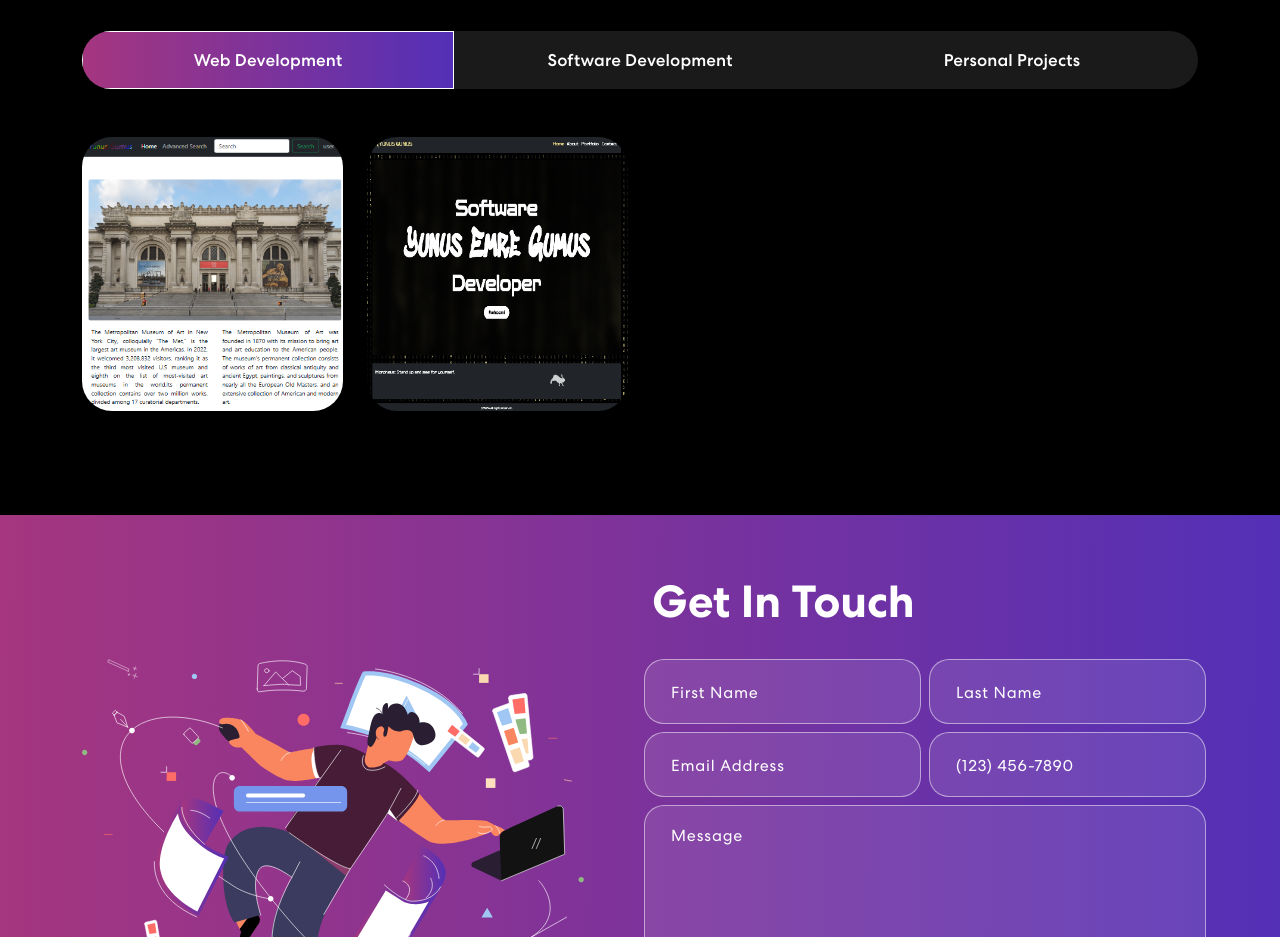
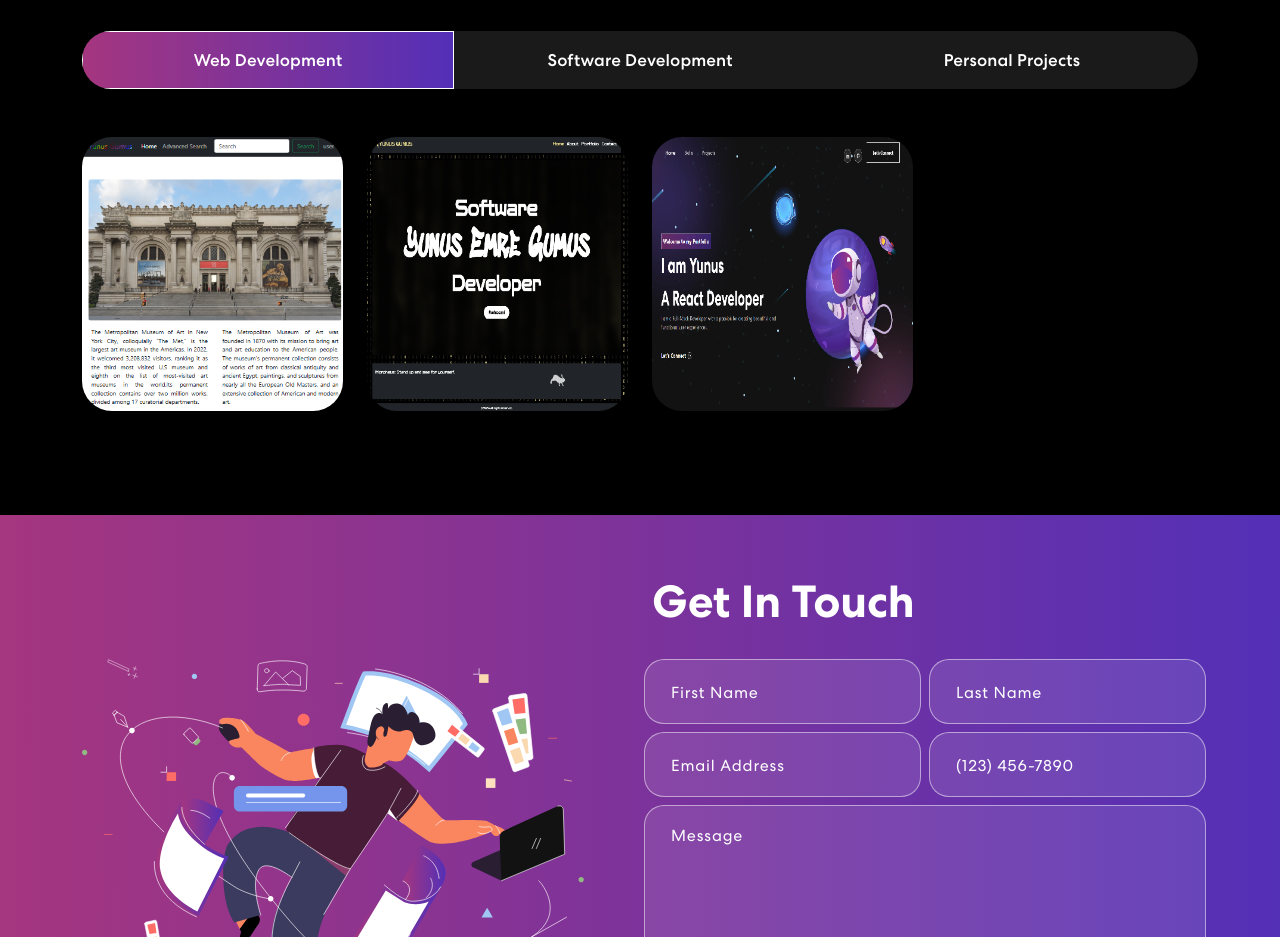
Before and after one commit to yemregumus/new-portfolio, a React (Create React App) app: page / in a window 1280 px wide. Shown: the part 1581-2518 px from the top of the page. Built offline with nearby package versions, Linux system fonts and the light colour scheme; no server answers.

Commit message:
feat: added a project to project page

```diff
--- a/src/components/Projects.js
+++ b/src/components/Projects.js
@@ -3,6 +3,7 @@ import { ProjectCard } from "./ProjectCard";
 import colorSharp2 from "../assets/img/color-sharp2.png";
 import projImg1 from "../assets/img/project-img1.png";
 import projImg2 from "../assets/img/project-img2.png";
+import projImg3 from "../assets/img/project-img3.png";
 
 export const Projects = () => {
   const projects = [
@@ -19,6 +20,13 @@ export const Projects = () => {
       imageUrl: projImg2,
       githubLink: "https://github.com/yemregumus/pfSite",
       linkToLive: "https://yunusgumus.netlify.app/",
+    },
+    {
+      title: "My first portfolio site",
+      description: "This project is a personal portfolio website built with React, Bootstrap, Express, and Nodemailer for contact backend. It showcases my skills, projects, and provides a way to contact me.",
+      imageUrl: projImg3,
+      githubLink: "https://github.com/yemregumus/new-portfolio",
+      linkToLive: "https://yegumus.netlify.app/",
     },
   ];
 
@@ -49,8 +57,8 @@ export const Projects = () => {
                     })}
                   </Row>
                 </Tab.Pane>
-                <Tab.Pane eventKey="second">Tab Two Content</Tab.Pane>
-                <Tab.Pane eventKey="third">Tab Three Content</Tab.Pane>
+                <Tab.Pane eventKey="second"></Tab.Pane>
+                <Tab.Pane eventKey="third"></Tab.Pane>
               </Tab.Content>
             </Tab.Container>
           </Col>
```
Also changed, not shown: src/assets/img/project-img3.png.
